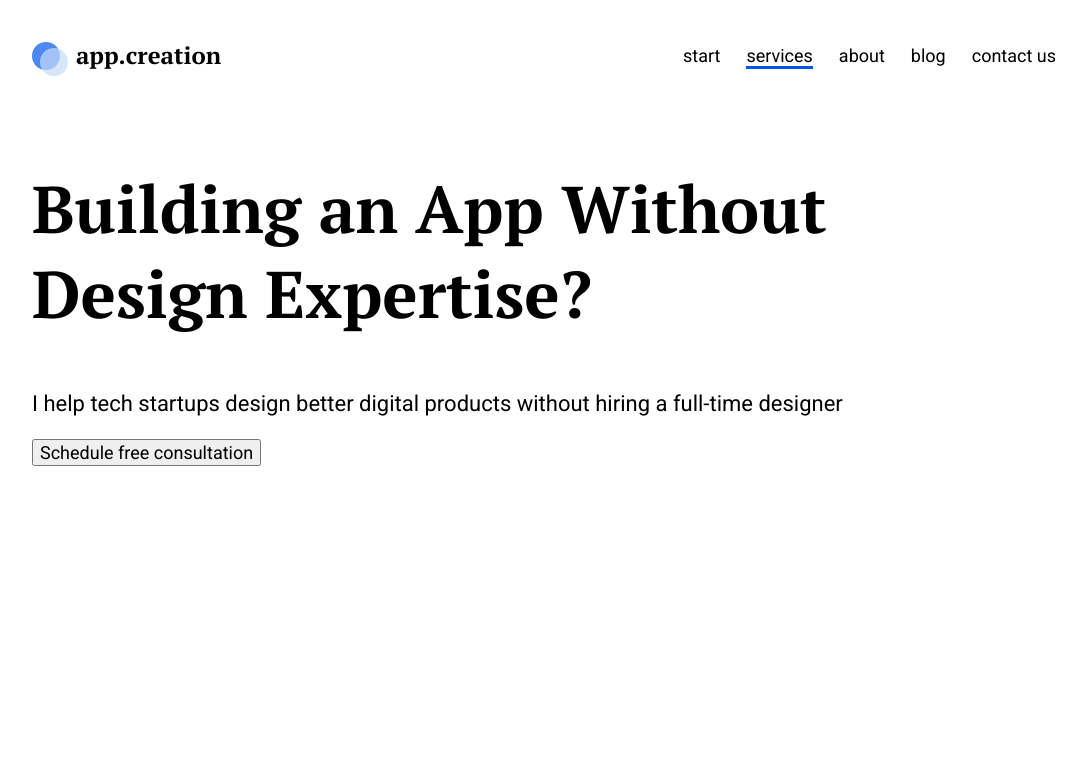
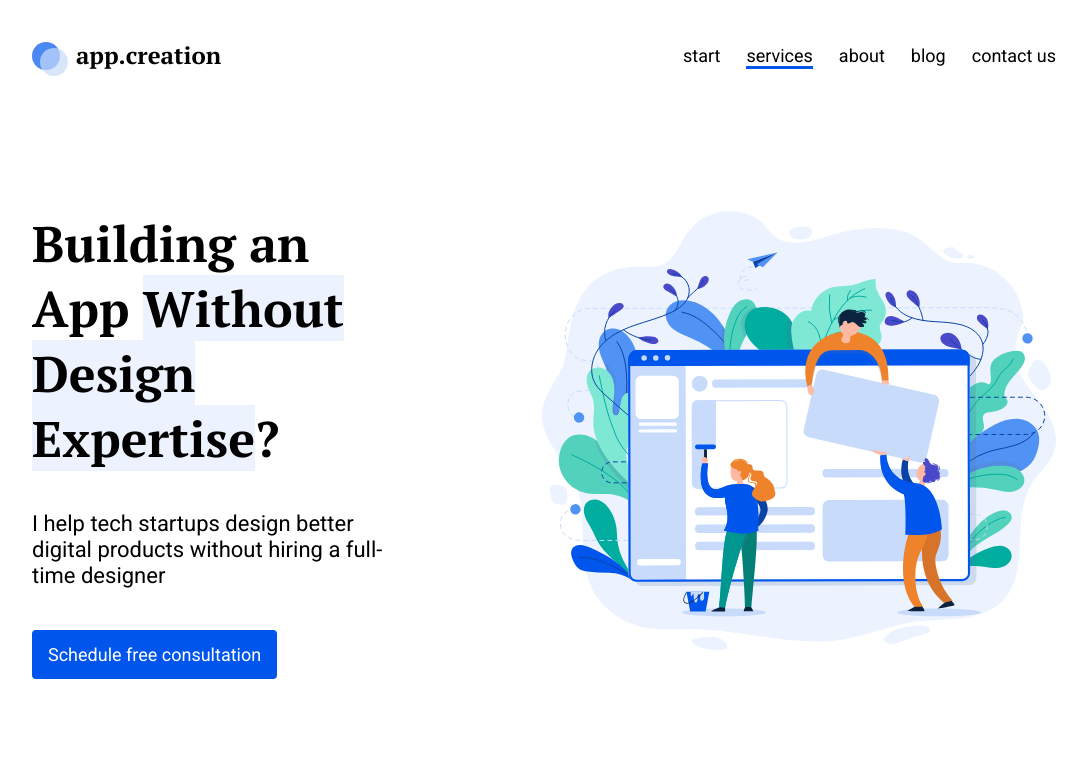
Before and after one commit to WebHeroSchool/firstsite, a plain HTML site: page index.html in a window 1280 px wide. Shown: the whole page, without its empty margins (96-1183 px from the left). Drawn offline with Linux system fonts and the light colour scheme.

Commit message:
correction in index and style

```diff
--- a/index.html
+++ b/index.html
@@ -25,22 +25,18 @@
           <a class="menu__item" href="">contact us</a>
         </nav>
       </header>
-      <section class="section">
-        <main class="main-content">
-          <h1 class="main-content__title">
-            Building an App Without Design Expertise?
-          </h1>
-          <p class="main-content__description">
-            I help tech startups design better digital products without hiring a
-            full-time designer
-          </p>
-          <button class="main-content__button">
-            Schedule free consultation
-          </button>
-        </main>
-        <div class="image-content">
-          <img class="image-content__image" src="" alt="" />
-        </div>
+      <section class="main">
+        <h1 class="main__title">
+          Building an App
+          <span class="main__title-text__highlight"
+            >Without Design Expertise</span
+          >?
+        </h1>
+        <p class="main__description">
+          I help tech startups design better digital products without hiring a
+          full-time designer
+        </p>
+        <a class="main__button" href="">Schedule free consultation</a>
       </section>
     </div>
   </body>
--- a/styles.css
+++ b/styles.css
@@ -14,6 +14,7 @@ body {
 .header {
   display: flex;
   justify-content: space-between;
+  margin-bottom: 100px;
 }
 
 .logo {
@@ -104,14 +105,36 @@ body {
   background: #0056ec;
 }
 
-.main-content__title {
-  font: 700 66px/85px "PT Serif", Arial, Helvetica, sans-serif;
+.main {
+  padding: 0 63% 100px 0;
+  background: top right no-repeat url(img/mainimg.svg);
 }
 
-.main-content__description {
+.main__title {
+  margin: 0 0 40px 0;
+  font: 700 50px/65px "PT Serif", Arial, Helvetica, sans-serif;
+}
+
+.main__title-text__highlight {
+  background: #ecf3ff;
+}
+
+.main__description {
+  margin: 0 0 41px 0;
   font: 400 22px/26px Roboto, Arial, Helvetica, sans-serif;
 }
 
-.main-content__button {
+.main__button {
+  display: inline-block;
   font: 500 18px/21px Roboto, Arial, Helvetica, sans-serif;
+  padding: 14px 16px;
+  background: #0056ec;
+  color: #fff;
+  border-radius: 4px;
+  text-decoration: none;
+  transition: opacity 0.5s;
 }
+
+.main__button:hover {
+  opacity: 0.5;
+}
```
Also changed, not shown: img/mainimg.svg (added).
